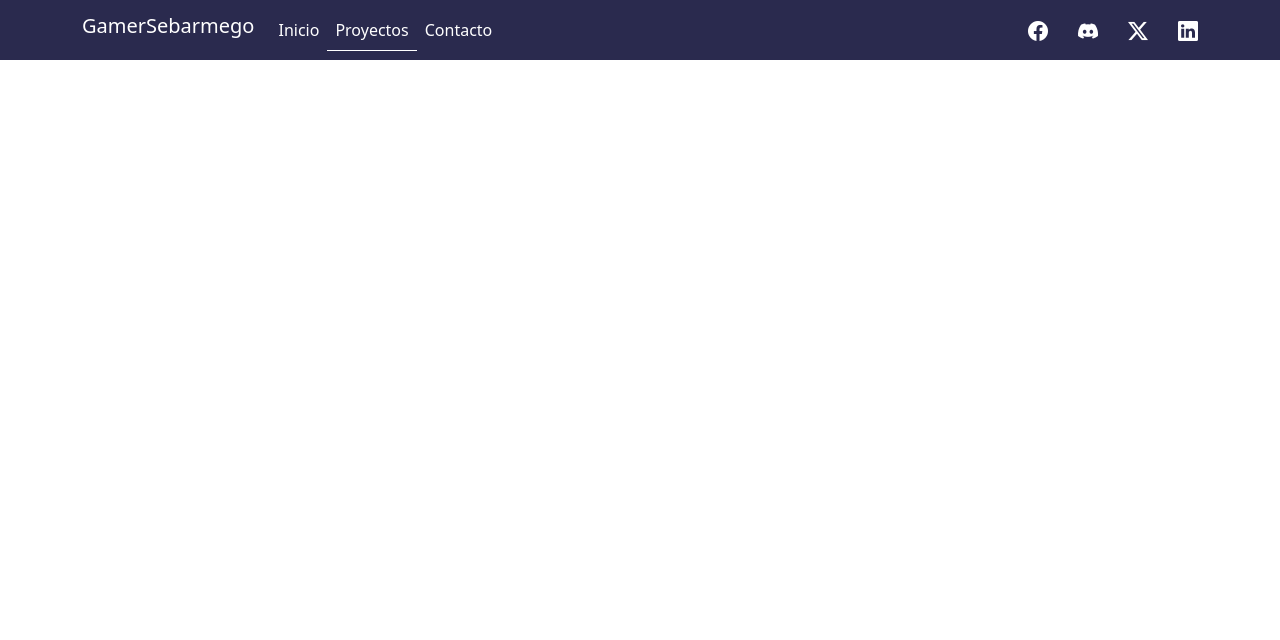
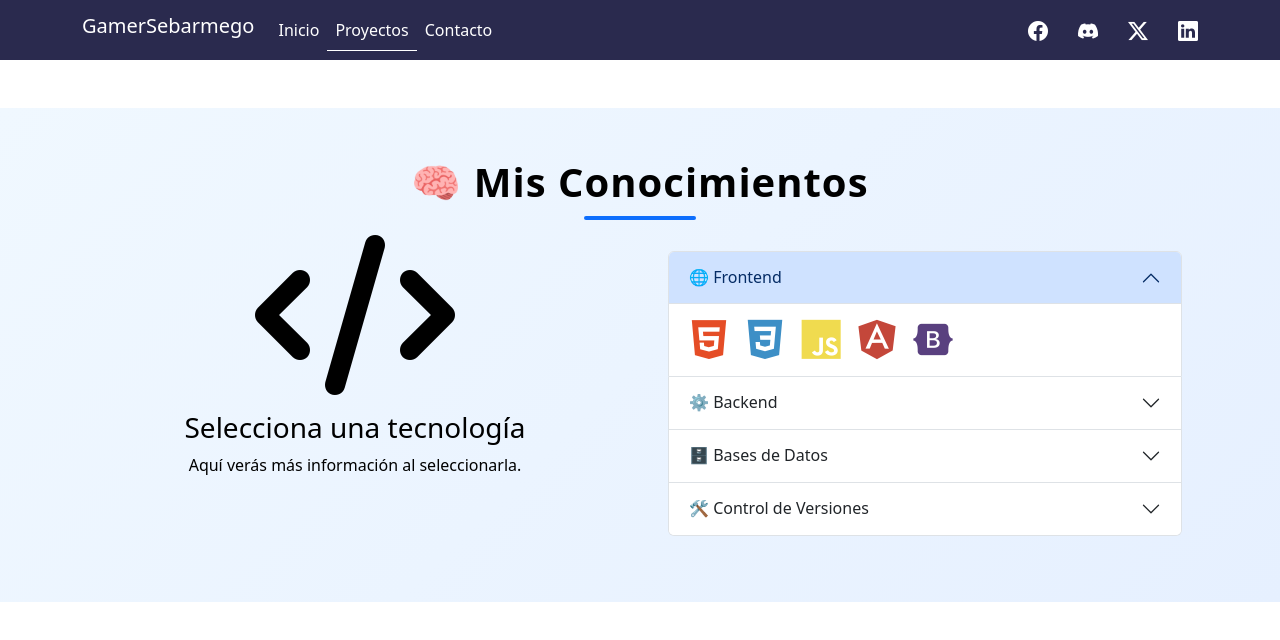
Before and after one commit to GamerSebarmego/Portafolio, a plain HTML site: page proyectos.html in a window 1280 px wide. Drawn offline with nearby package versions, Linux system fonts and the light colour scheme.

Commit message:
Noveno Commit

```diff
--- a/proyectos.html
+++ b/proyectos.html
@@ -7,6 +7,8 @@
     <link href="https://cdn.jsdelivr.net/npm/bootstrap@5.3.7/dist/css/bootstrap.min.css" rel="stylesheet" integrity="sha384-LN+7fdVzj6u52u30Kp6M/trliBMCMKTyK833zpbD+pXdCLuTusPj697FH4R/5mcr" crossorigin="anonymous">
     <link rel="stylesheet" href="Css/style.css">
     <link rel="stylesheet" href="https://cdn.jsdelivr.net/npm/bootstrap-icons@1.11.3/font/bootstrap-icons.css">
+    <link rel="stylesheet" href="https://cdn.jsdelivr.net/gh/devicons/devicon@v2.15.1/devicon.min.css">
+    <link href="https://cdnjs.cloudflare.com/ajax/libs/font-awesome/6.5.0/css/all.min.css" rel="stylesheet">
 </head>
 <body>
     <!--Navegador-->
@@ -47,6 +49,102 @@
         </div>
     </div>
     </nav>
+    <!--Contenido-->
+    <div class="container-flui">
+        <!--Conocimiento-->
+        <div class="container-fluid my-5 fondo_conocimiento">
+        <div class="container text-center">
+            <h2 class="fw-bold text-black" style="font-size: 2.5rem; letter-spacing: 1px;">
+                🧠 Mis Conocimientos
+            </h2>
+            <div class="mx-auto" style="width: 10%; height: 4px; background-color: #0d6efd; border-radius: 2px; margin-top: 10px; margin-bottom: 15px;"></div>
+        </div>
+        <div class="container text-center text-black">
+        <div class="row">
+            <div class="col-md-6">
+                <div id="infoPanel" class="text-center">
+                <i id="infoIcon" class="fa-solid fa-code fa-10x mb-3"></i>
+                <h3 id="infoTitle">Selecciona una tecnología</h3>
+                <p id="infoDesc">Aquí verás más información al seleccionarla.</p>
+                </div>
+            </div>
+            <div class="col-md-6">
+            <div class="p-3">
+                <div class="accordion" id="accordionExample">
+                <!-- FRONTEND -->
+                <div class="accordion-item">
+                    <h2 class="accordion-header">
+                    <button class="accordion-button" type="button" data-bs-toggle="collapse" data-bs-target="#collapseFrontend" aria-expanded="true" aria-controls="collapseFrontend">
+                        🌐 Frontend
+                    </button>
+                    </h2>
+                    <div id="collapseFrontend" class="accordion-collapse collapse show" data-bs-parent="#accordionExample">
+                        <div class="accordion-body d-flex flex-wrap gap-3">
+                            <i class="devicon-html5-plain colored fs-1" onclick="mostrarInfo('html')"></i>
+                            <i class="devicon-css3-plain colored fs-1" onclick="mostrarInfo('css')"></i>
+                            <i class="devicon-javascript-plain colored fs-1" onclick="mostrarInfo('javascript')"></i>
+                            <i class="devicon-angularjs-plain colored fs-1" onclick="mostrarInfo('angularjs')"></i>
+                            <i class="devicon-bootstrap-plain colored fs-1" onclick="mostrarInfo('bootstrap')"></i>
+                        </div>
+                    </div>
+                </div>
+
+                <!-- BACKEND -->
+                <div class="accordion-item">
+                    <h2 class="accordion-header">
+                    <button class="accordion-button collapsed" type="button" data-bs-toggle="collapse" data-bs-target="#collapseBackend" aria-expanded="false" aria-controls="collapseBackend">
+                        ⚙️ Backend
+                    </button>
+                    </h2>
+                    <div id="collapseBackend" class="accordion-collapse collapse" data-bs-parent="#accordionExample">
+                    <div class="accordion-body d-flex flex-wrap gap-3">
+                        <i class="devicon-java-plain colored fs-1" onclick="mostrarInfo('java')"></i>
+                        <i class="devicon-spring-plain colored fs-1" onclick="mostrarInfo('spring')"></i>
+                        <i class="devicon-csharp-plain colored fs-1" onclick="mostrarInfo('csharp')"></i>
+                        <i class="devicon-dotnetcore-plain colored fs-1" onclick="mostrarInfo('dotnet')"></i>
+                        <i class="devicon-python-plain colored fs-1" onclick="mostrarInfo('python')"></i>
+                    </div>
+                    </div>
+                </div>
+
+                <!-- BASES DE DATOS -->
+                <div class="accordion-item">
+                    <h2 class="accordion-header">
+                    <button class="accordion-button collapsed" type="button" data-bs-toggle="collapse" data-bs-target="#collapseDB" aria-expanded="false" aria-controls="collapseDB">
+                        🗄️ Bases de Datos
+                    </button>
+                    </h2>
+                    <div id="collapseDB" class="accordion-collapse collapse" data-bs-parent="#accordionExample">
+                    <div class="accordion-body d-flex flex-wrap gap-3">
+                        <i class="devicon-mysql-plain colored fs-1" onclick="mostrarInfo('mysql')"></i>
+                        <i class="devicon-postgresql-plain colored fs-1" onclick="mostrarInfo('postgresql')"></i>
+                    </div>
+                    </div>
+                </div>
+
+                <!-- CONTROL DE VERSIONES -->
+                <div class="accordion-item">
+                    <h2 class="accordion-header">
+                    <button class="accordion-button collapsed" type="button" data-bs-toggle="collapse" data-bs-target="#collapseGit" aria-expanded="false" aria-controls="collapseGit">
+                        🛠️ Control de Versiones
+                    </button>
+                    </h2>
+                    <div id="collapseGit" class="accordion-collapse collapse" data-bs-parent="#accordionExample">
+                    <div class="accordion-body d-flex flex-wrap gap-3">
+                        <i class="devicon-git-plain colored fs-1" onclick="mostrarInfo('git')"></i>
+                        <i class="devicon-github-original colored fs-1" onclick="mostrarInfo('github')"></i>
+                        <i class="devicon-gitlab-plain colored fs-1" onclick="mostrarInfo('gitlab')"></i>
+                    </div>
+                    </div>
+                </div>
+                </div>
+            </div>
+            </div>
+        </div>
+        </div>
+        </div>
+    </div>
 </body>
 <script src="https://cdn.jsdelivr.net/npm/bootstrap@5.3.7/dist/js/bootstrap.bundle.min.js" integrity="sha384-ndDqU0Gzau9qJ1lfW4pNLlhNTkCfHzAVBReH9diLvGRem5+R9g2FzA8ZGN954O5Q" crossorigin="anonymous"></script>
+<script src="js/main.js"></script>
 </html>
```
